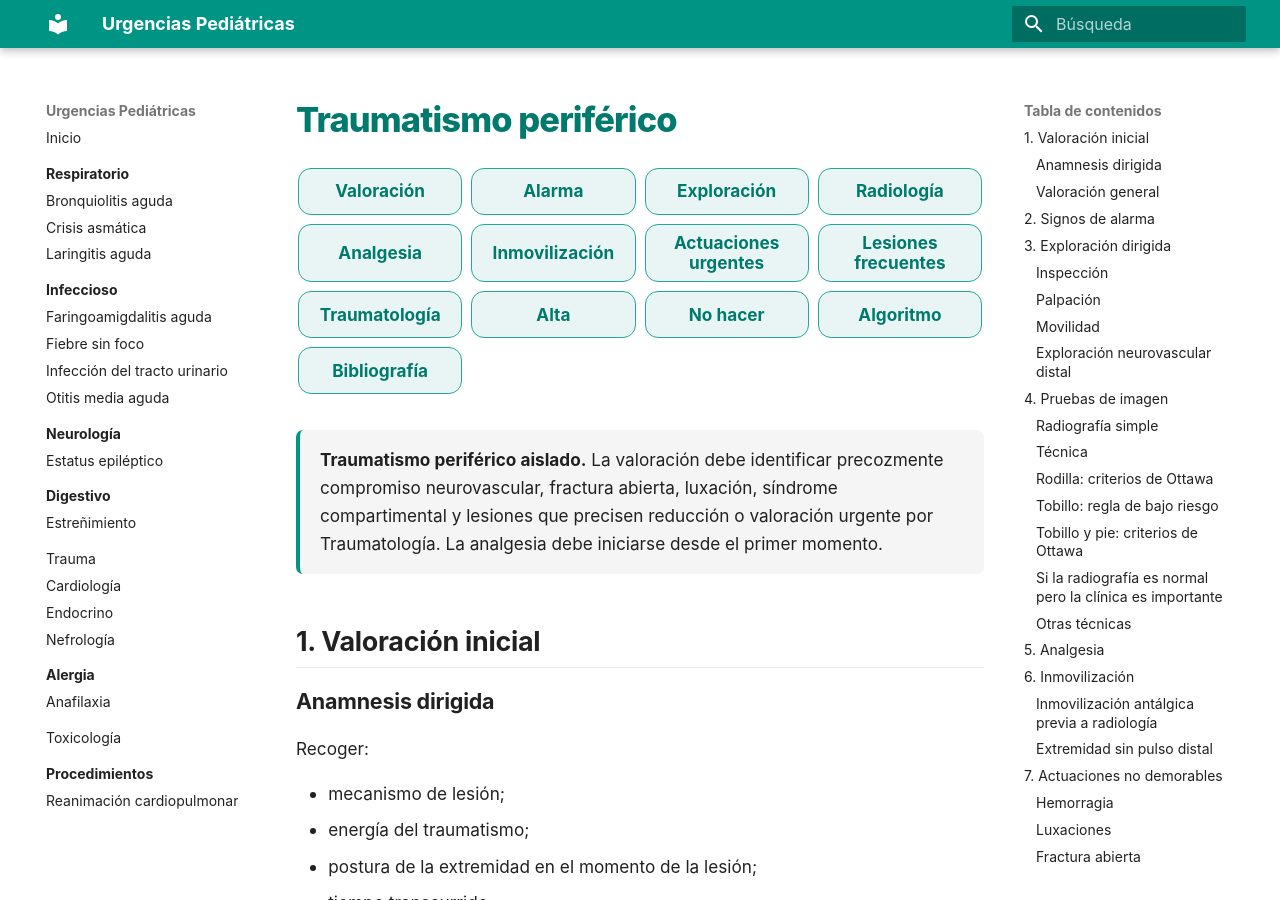
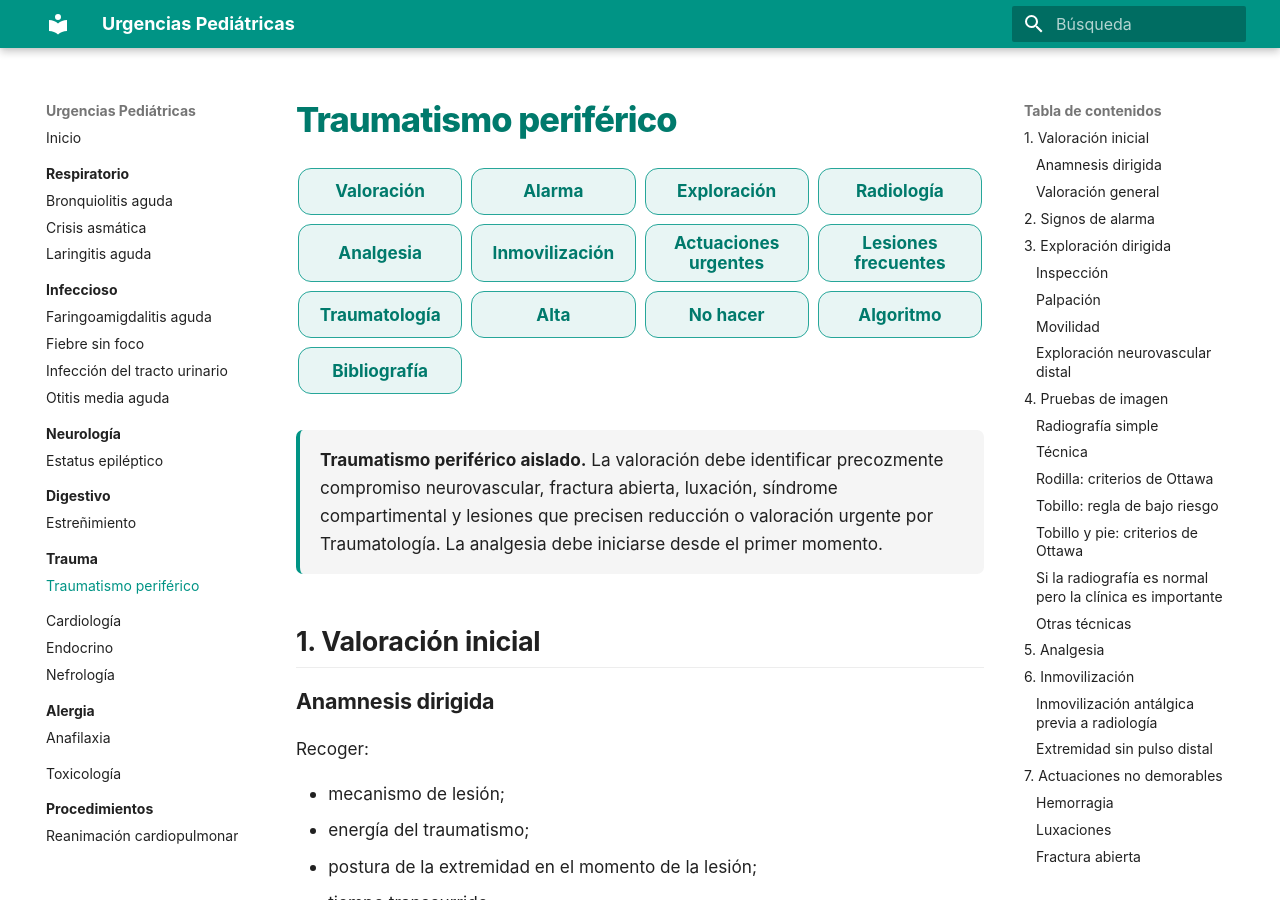
Before and after one commit to gonzaloares/urgencias-pediatricas, an MkDocs documentation site: the page built from docs/trauma/traumatismo-periferico.md, in a window 1280 px wide and 900 px high. Built offline with MkDocs 1.6.1 and Material for MkDocs 9.7.7, drawn with Linux system fonts in a browser that asks for light colours.

Commit message:
Añade traumatismo periférico a la navegación

```diff
--- a/mkdocs.yml
+++ b/mkdocs.yml
@@ -32,7 +32,9 @@ nav:
   - Digestivo:
       - digestivo/index.md
       - Estreñimiento: digestivo/estrenimiento.md
-  - Trauma: trauma/index.md
+  - Trauma:
+      - trauma/index.md
+      - Traumatismo periférico: trauma/traumatismo-periferico.md
   - Cardiología: cardiologia/index.md
   - Endocrino: endocrino/index.md
   - Nefrología: nefrologia/index.md
```
